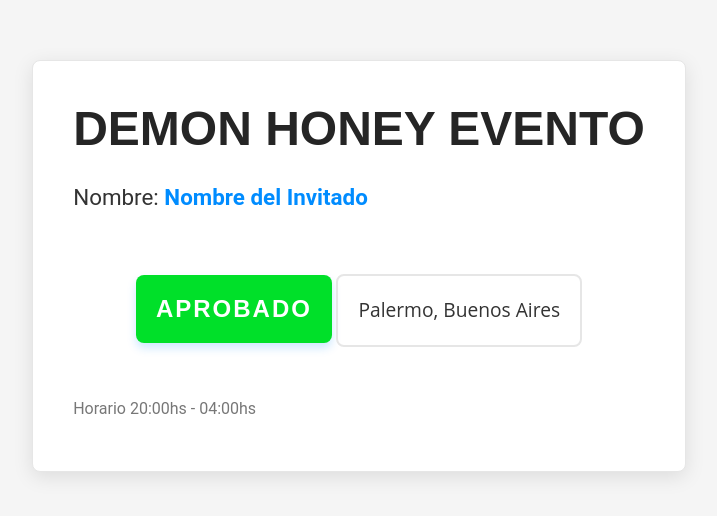
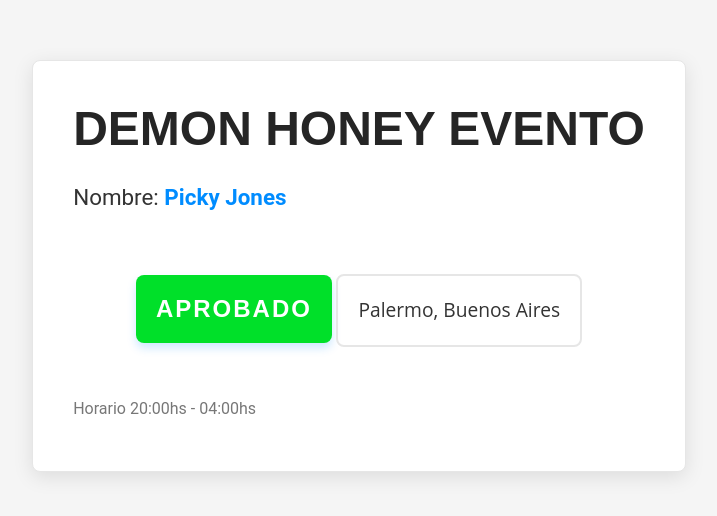
Before and after one commit to kenzoquento/QR-Demon-Honey-PJ.github.io, a plain HTML site: page index.html in a window 1280 px wide. Shown: the part 134-650 px from the top of the page, without its empty margins (281-998 px from the left). Drawn offline with Linux system fonts and the light colour scheme.

Commit message:
Update index.html

```diff
--- a/index.html
+++ b/index.html
@@ -101,7 +101,7 @@
 		<h1>Demon Honey Evento</h1>
 		<p>
 			<!-- Reemplaza la URL del archivo de Google Sheets con la URL real de tu archivo -->
-			Nombre: <strong><a href="https://docs.google.com/spreadsheets/d/1RM4vAkt48pV_iFcX-iiXbKVzwCXwkZnnAU88FZRr3N8/edit?usp=sharing">Nombre del Invitado</a></strong>
+			Nombre: <strong><a href="https://docs.google.com/spreadsheets/d/1RM4vAkt48pV_iFcX-iiXbKVzwCXwkZnnAU88FZRr3N8/edit?usp=sharing">Picky Jones</a></strong>
 		</p>
 		<div class="aprobado">Aprobado</div>
 		<div class="location">Palermo, Buenos Aires</div>
```
